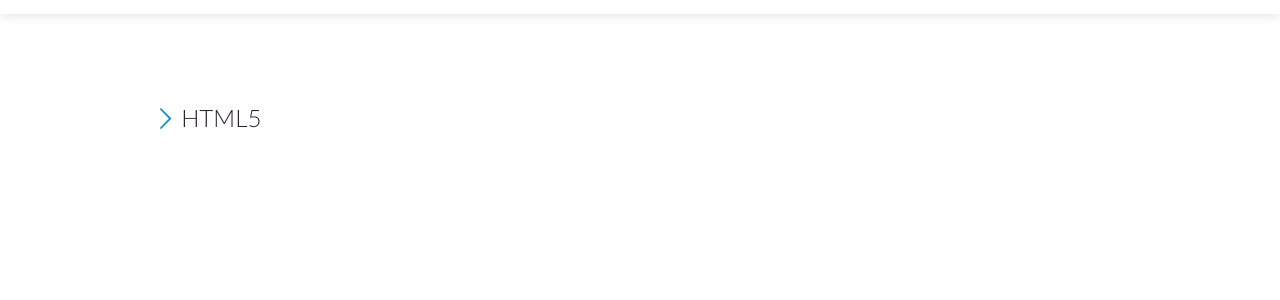
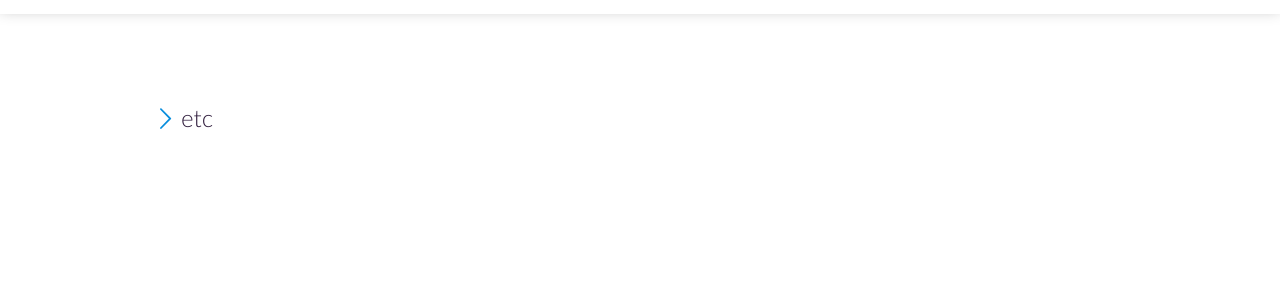
Before and after one commit to Taeu/taeu.github.io, a Jekyll site: the page built from _pages/html5.html, in a window 1280 px wide. Shown: the part 129-429 px from the top of the page. Built offline with Jekyll 4.4.1, drawn with Linux system fonts in a browser that asks for light colours; some web fonts are replaced.

Commit message:
Update html5.html

```diff
--- a/_pages/html5.html
+++ b/_pages/html5.html
@@ -1,11 +1,11 @@
 ---
 layout: home-page
-title: HTML5
-permalink: /html5/
+title: etc
+permalink: /etc/
 ---
 <h2 class="pages-heading">{{page.title}}</h2>
 <ol class="post-card-box clearfix">
-  {% for post in site.categories.html5 %}
+  {% for post in site.categories.etc %}
     {% include pages.html %}
   {% endfor %}
 </ol>
```
